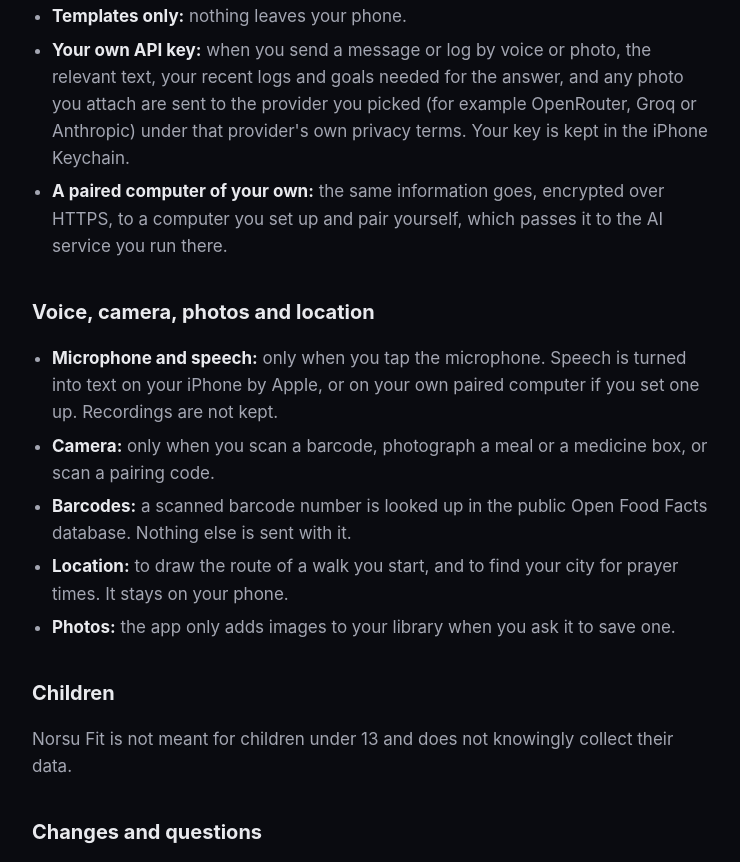
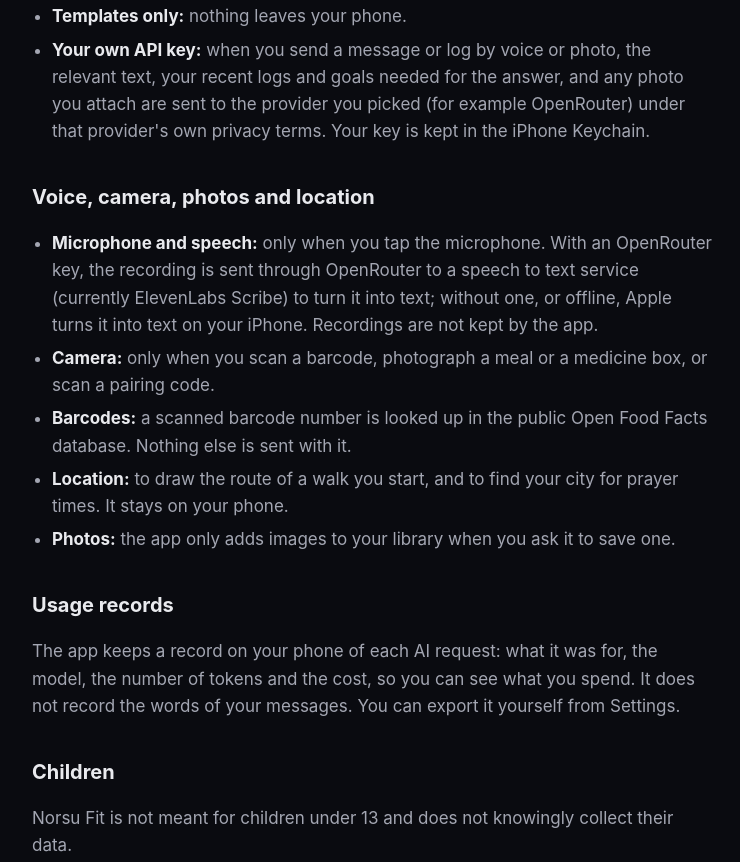
Before and after one commit to makariim/norsu-legal, a plain HTML site: page index.html in a window 1280 px wide. Shown: the part 1037-1899 px from the top of the page, without its empty margins (268-1008 px from the left). Drawn offline with Linux system fonts and the light colour scheme.

Commit message:
docs: privacy page, voice through OpenRouter, no paired computer, usage records

```diff
--- a/index.html
+++ b/index.html
@@ -19,7 +19,7 @@ hr{border:0;border-top:1px solid var(--line);margin:36px 0}
 <body>
 <main>
 <h1>Norsu Fit privacy</h1>
-<div class="date">Last updated 17 November 2026</div>
+<div class="date">Last updated 18 November 2026</div>
 
 <p>Norsu Fit is a training and nutrition coach for iPhone. It is built so that your data stays with you. This page says what the app keeps, where it goes, and what it never does.</p>
 
@@ -40,18 +40,20 @@ hr{border:0;border-top:1px solid var(--line);margin:36px 0}
 <p>The companions need an AI model to answer. You choose how in the app:</p>
 <ul>
 <li><strong>Templates only:</strong> nothing leaves your phone.</li>
-<li><strong>Your own API key:</strong> when you send a message or log by voice or photo, the relevant text, your recent logs and goals needed for the answer, and any photo you attach are sent to the provider you picked (for example OpenRouter, Groq or Anthropic) under that provider's own privacy terms. Your key is kept in the iPhone Keychain.</li>
-<li><strong>A paired computer of your own:</strong> the same information goes, encrypted over HTTPS, to a computer you set up and pair yourself, which passes it to the AI service you run there.</li>
+<li><strong>Your own API key:</strong> when you send a message or log by voice or photo, the relevant text, your recent logs and goals needed for the answer, and any photo you attach are sent to the provider you picked (for example OpenRouter) under that provider's own privacy terms. Your key is kept in the iPhone Keychain.</li>
 </ul>
 
 <h2>Voice, camera, photos and location</h2>
 <ul>
-<li><strong>Microphone and speech:</strong> only when you tap the microphone. Speech is turned into text on your iPhone by Apple, or on your own paired computer if you set one up. Recordings are not kept.</li>
+<li><strong>Microphone and speech:</strong> only when you tap the microphone. With an OpenRouter key, the recording is sent through OpenRouter to a speech to text service (currently ElevenLabs Scribe) to turn it into text; without one, or offline, Apple turns it into text on your iPhone. Recordings are not kept by the app.</li>
 <li><strong>Camera:</strong> only when you scan a barcode, photograph a meal or a medicine box, or scan a pairing code.</li>
 <li><strong>Barcodes:</strong> a scanned barcode number is looked up in the public Open Food Facts database. Nothing else is sent with it.</li>
 <li><strong>Location:</strong> to draw the route of a walk you start, and to find your city for prayer times. It stays on your phone.</li>
 <li><strong>Photos:</strong> the app only adds images to your library when you ask it to save one.</li>
 </ul>
+
+<h2>Usage records</h2>
+<p>The app keeps a record on your phone of each AI request: what it was for, the model, the number of tokens and the cost, so you can see what you spend. It does not record the words of your messages. You can export it yourself from Settings.</p>
 
 <h2>Children</h2>
 <p>Norsu Fit is not meant for children under 13 and does not knowingly collect their data.</p>
```
Also changed, not shown: privacy/index.html (+6 -4 lines).
